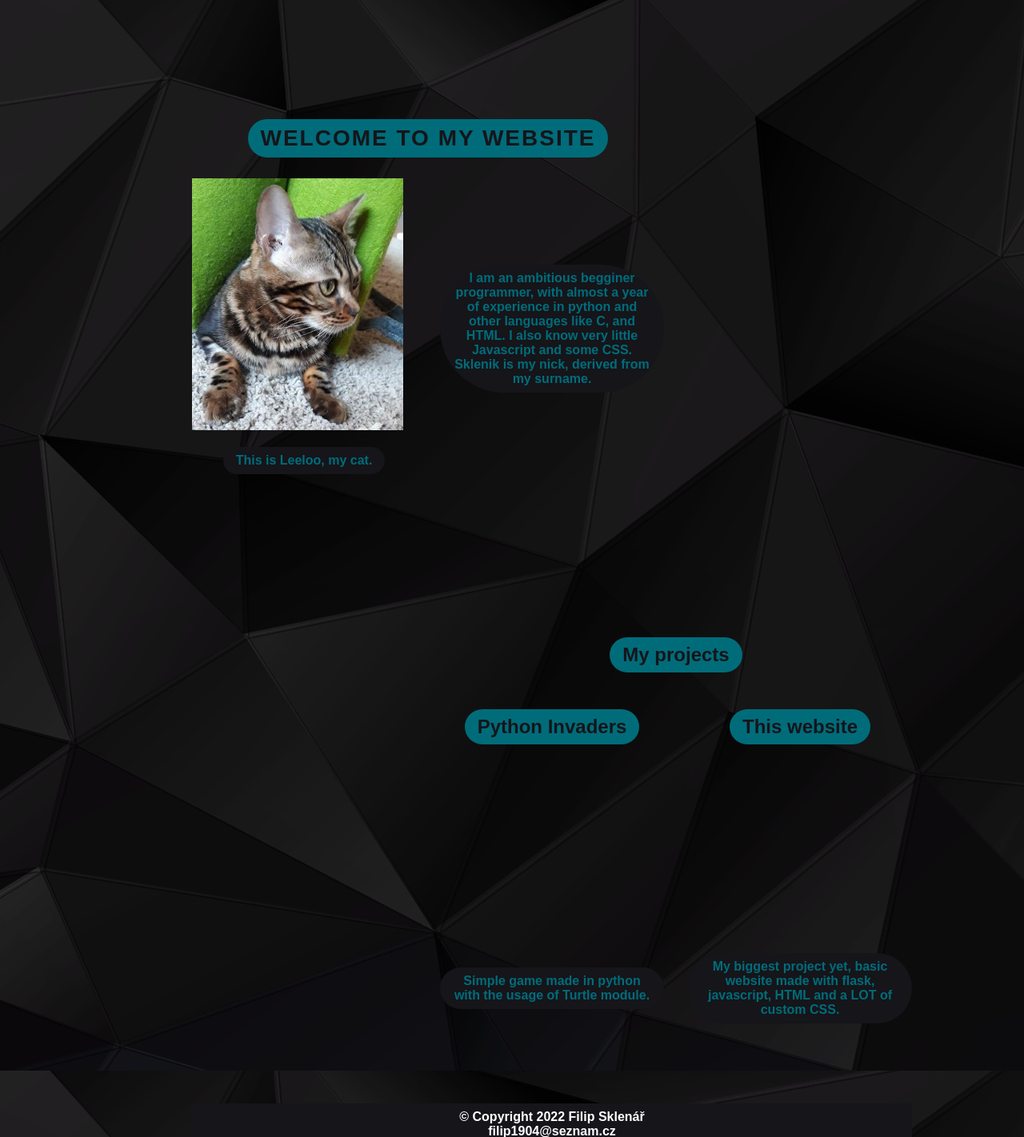
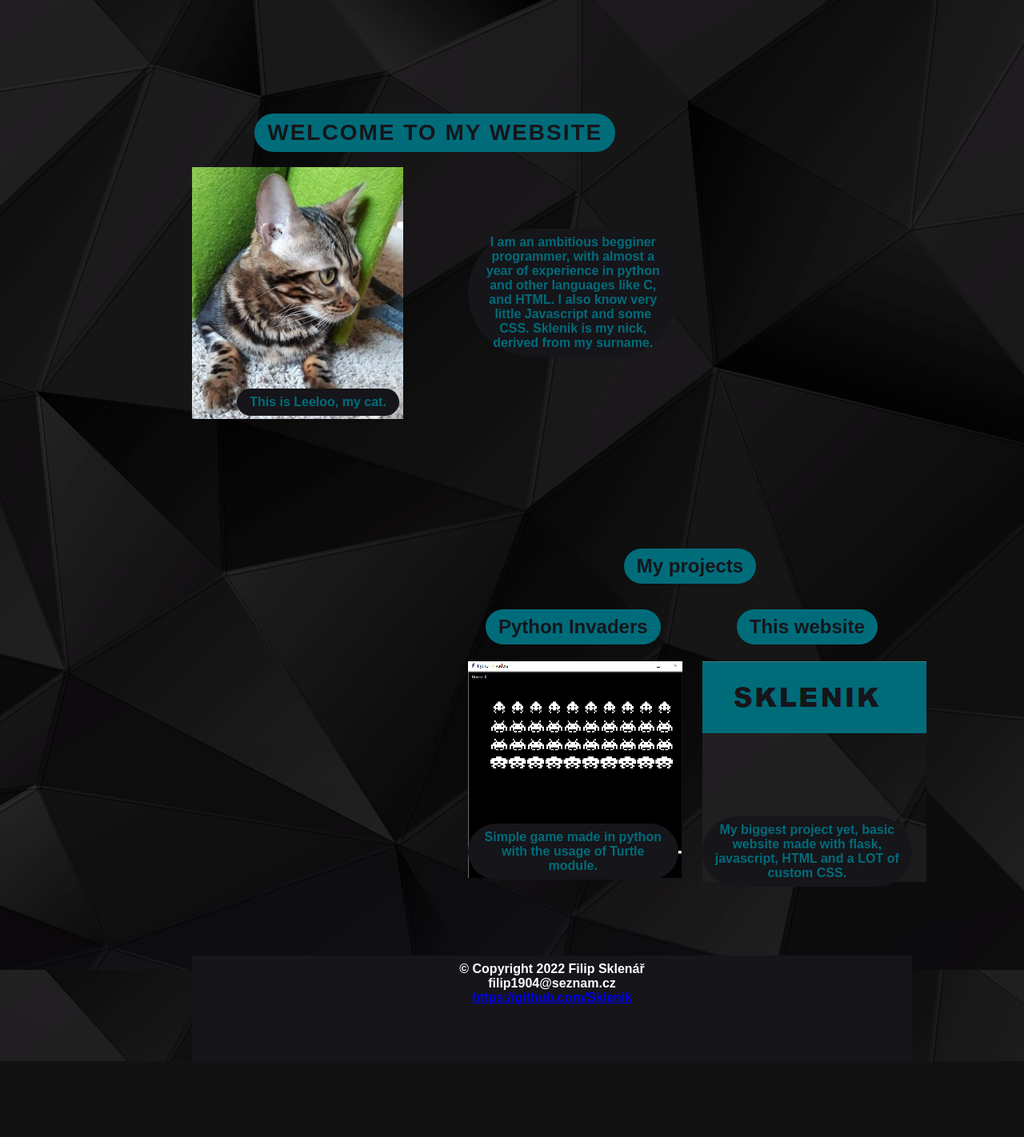
Before and after one commit to Sklenik/WEB, a Flask app: page / in a window 1280 px wide. Shown: the part 67-1489 px from the top of the page at 80% size. After the commit the page ends 1394 px from the top, so only its background shows below. Run offline with Flask 2, Linux system fonts and the light colour scheme.

Commit message:
update 3

```diff
--- a/website/static/css/home.css
+++ b/website/static/css/home.css
@@ -44,8 +44,17 @@
   border-radius: 99px;
 }
 
+img {
+  max-width: 100%;
+  max-height: 100%;
+}
+
 .Image {
   grid-area: Image;
+
+  object-fit: cover;
+  height: 264px;
+  width: 315px;
 }
 
 .Image-des {
@@ -114,11 +123,17 @@
 }
 
 .proj-1 {
+  object-fit: cover;
   grid-area: proj-1;
+  height: 100px;
+  width: 100px;
 }
 
 .proj2 {
+  object-fit: cover;
   grid-area: proj2;
+  height: 100px;
+  width: 100px;
 }
 
 .proj1-text {
--- a/website/templates/home.html
+++ b/website/templates/home.html
@@ -13,8 +13,8 @@
     <div class="Header2"><h2>My projects</h2></div>
     <div class="projname1"><h2>Python Invaders</h2></div>
     <div class="projname2"><h2>This website</h2></div>
-    <div class="proj-1"></div>
-    <div class="proj2"></div>
+    <div class="proj-1"><embed src="../static/images/invaders.PNG" /></div>
+    <div class="proj2"><embed src="../static/images/sklenik.PNG" /></div>
     <div class="proj1-text">
       Simple game made in python with the usage of Turtle module.
     </div>
```
Also changed, not shown: website/static/images/invaders.PNG (added), website/static/images/sklenik.PNG (added).
